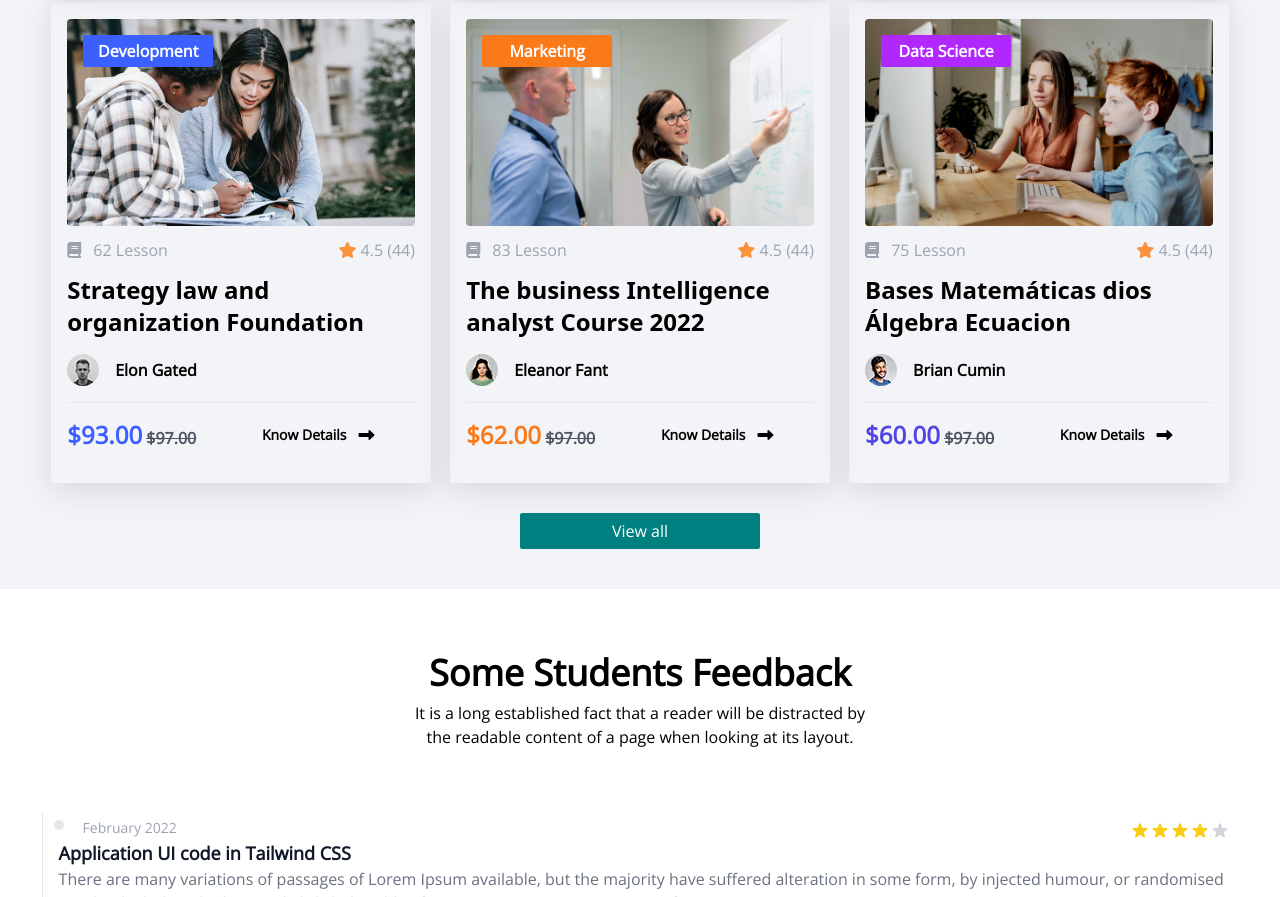
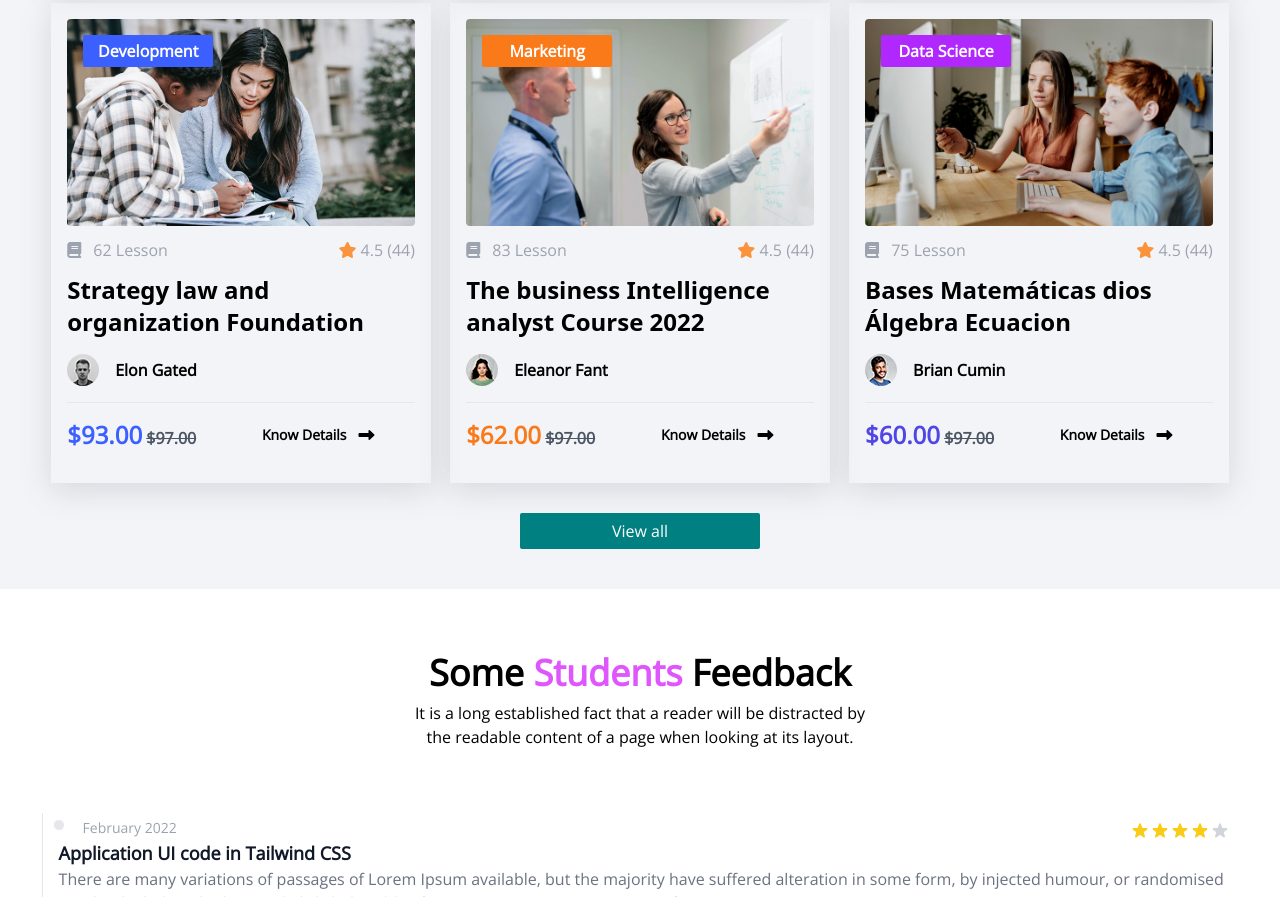
Before and after one commit to mohammednazim007/education-templete, a website: page index.html in a window 1280 px wide. Shown: the part 3416-4313 px from the top of the page. Drawn offline with nearby package versions, Linux system fonts and the light colour scheme.

Commit message:
studen section done

```diff
--- a/index.html
+++ b/index.html
@@ -785,7 +785,8 @@
         <section class="py-16 ">
             <div class="container">
                 <div class="w-full md:w-[40%]  mx-auto text-center">
-                    <h1 class="text-2xl md:text-3xl lg:text-4xl mb-2 font-bold">Some Students Feedback</h1>
+                    <h1 class="text-2xl md:text-3xl lg:text-4xl mb-2 font-bold">Some <span
+                            class="text-[#e056fd]">Students</span> Feedback</h1>
                     <p>It is a long established fact that a reader will be distracted by the readable content of a page
                         when looking at its
                         layout.</p>
```
Also changed, not shown: dist/output.css.
